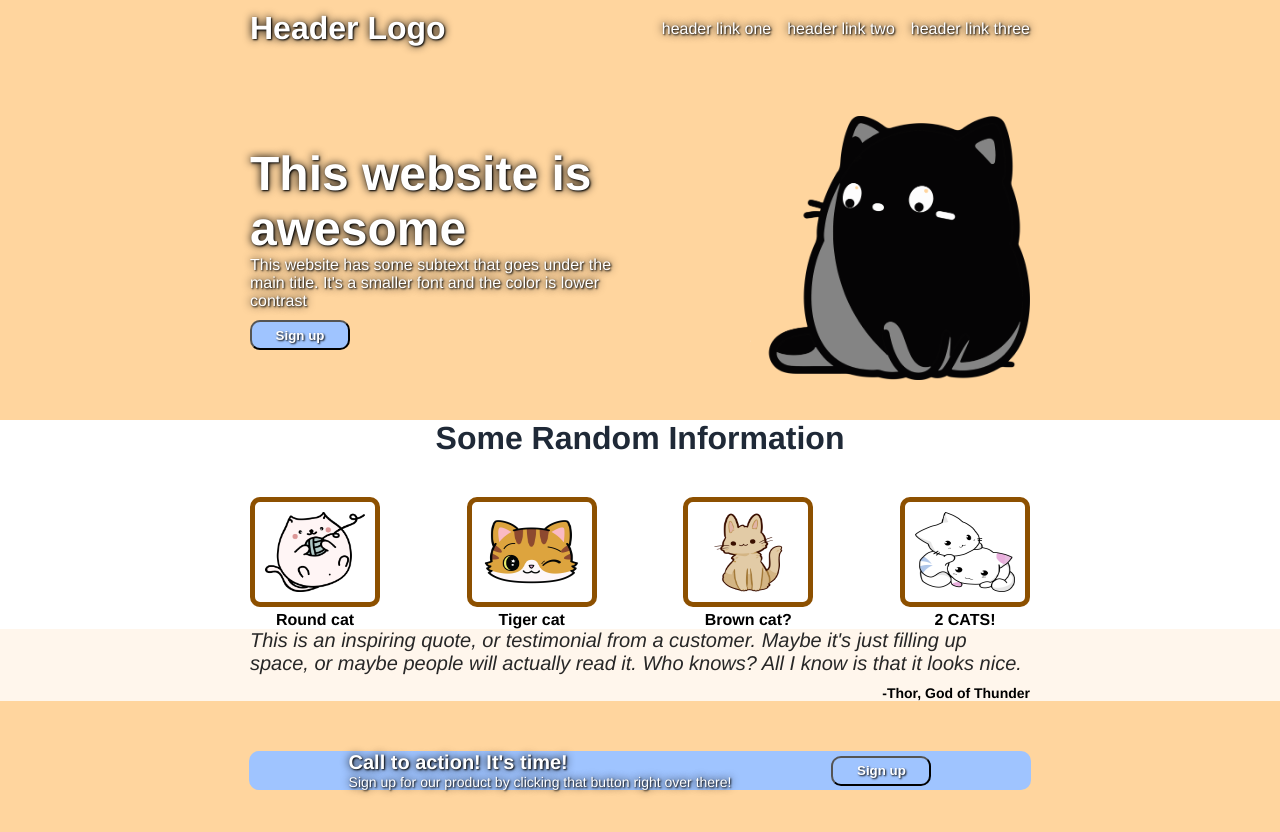
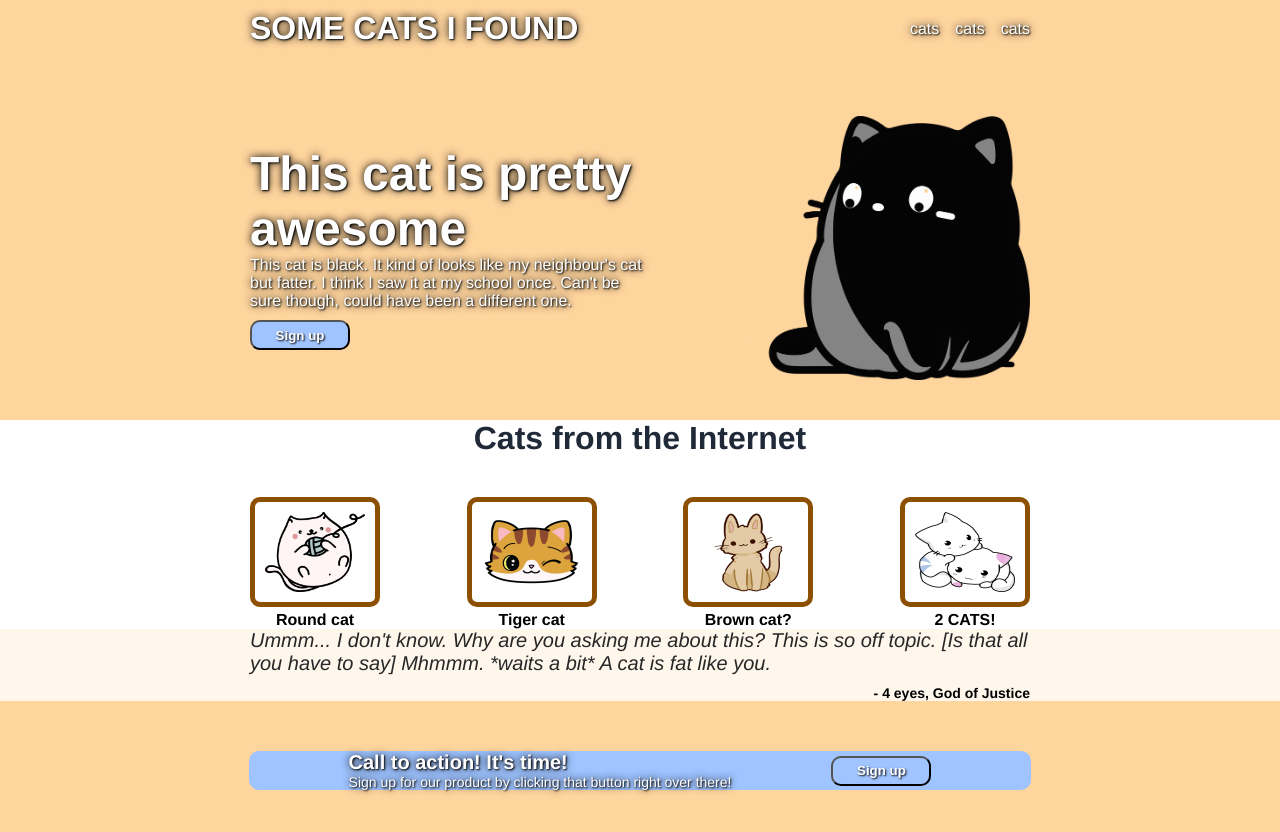
Before and after one commit to r3d-pixel/landing-page, a plain HTML site: page index.html in a window 1280 px wide. Drawn offline with Linux system fonts and the light colour scheme.

Commit message:
Swapped placeholder text with relevant text

```diff
--- a/index.html
+++ b/index.html
@@ -9,17 +9,17 @@
 <body>
     <div class="top-container">
     <div class="header">
-        <div class="header-logo">Header Logo</div>
+        <div class="header-logo">SOME CATS I FOUND</div>
         <div class="links">
-            <a href="">header link one</a>
-            <a href="">header link two</a>
-            <a href="">header link three</a>
+            <a href="">cats</a>
+            <a href="">cats</a>
+            <a href="">cats</a>
         </div>
     </div>
     <div class="small-container">
         <div class="container1">
-            <div class="top-text">This website is awesome</div>
-            <div class="top-subtext">This website has some subtext that goes under the main title. It's a smaller font and the color is lower contrast</div>
+            <div class="top-text">This cat is pretty awesome</div>
+            <div class="top-subtext">This cat is black. It kind of looks like my neighbour's cat but fatter. I think I saw it at my school once. Can't be sure though, could have been a different one.</div>
             <button class="button">Sign up</button>
         </div>
 
@@ -28,7 +28,7 @@
     </div>
 
     <div class="mid-container">
-        <div class="info">Some Random Information</div>
+        <div class="info">Cats from the Internet</div>
         <div class="cards">
             <div class="card">
                 <img class="pic" src="./images/cat-4475583_1280.png" alt="black cat" height="80px" width="350px">
@@ -50,8 +50,8 @@
     </div>
 
     <div class="bot-container">
-        <div class="quote">This is an inspiring quote, or testimonial from a customer. Maybe it's just filling up space, or maybe people will actually read it. Who knows? All I know is that it looks nice.</div>
-        <div class="quoter">-Thor, God of Thunder</div>
+        <div class="quote">Ummm... I don't know. Why are you asking me about this? This is so off topic. [Is that all you have to say] Mhmmm. *waits a bit* A cat is fat like you.</div>
+        <div class="quoter">- 4 eyes, God of Justice</div>
     </div>
     <div class="footer">
         <div class="button-container">
```
